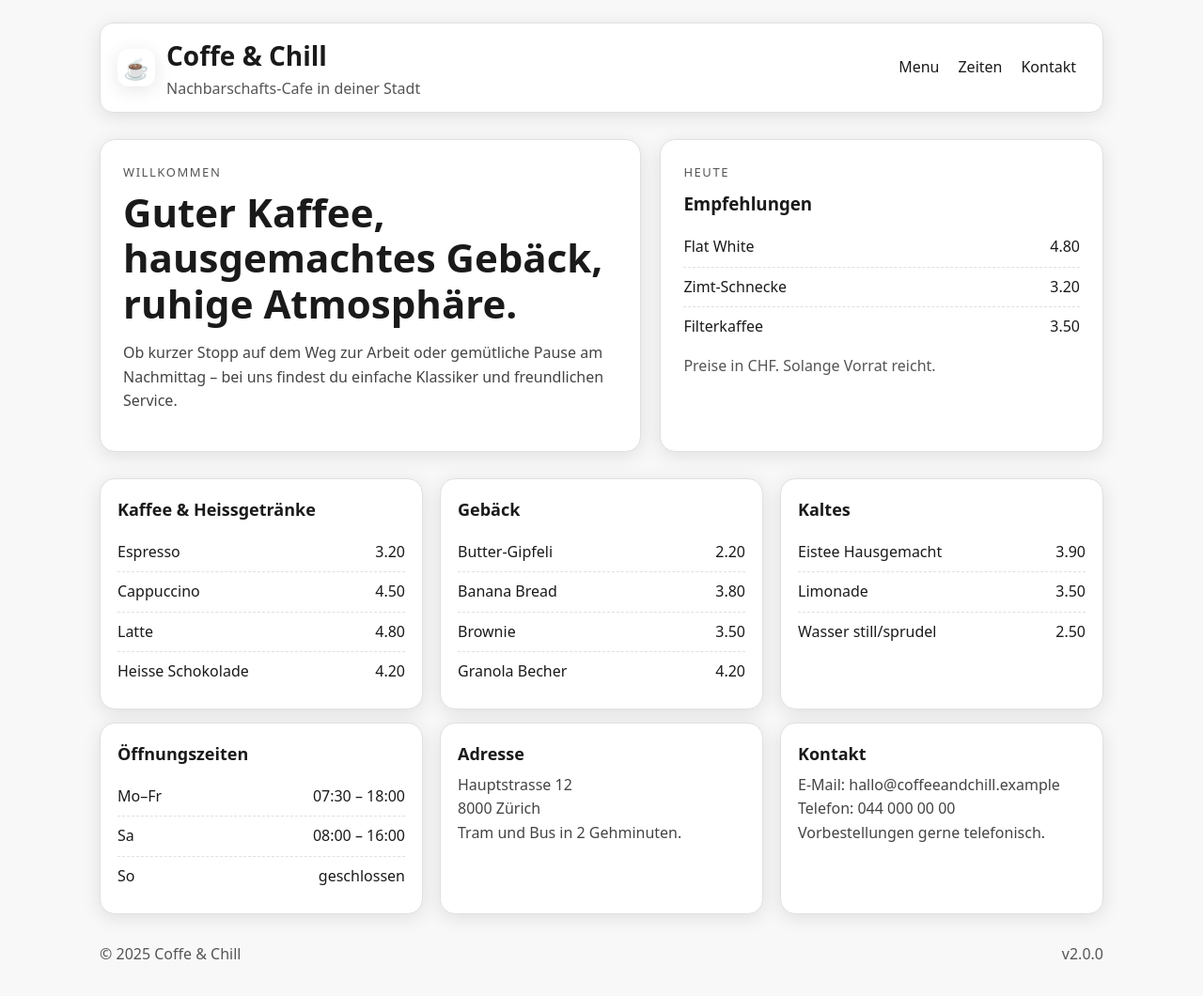
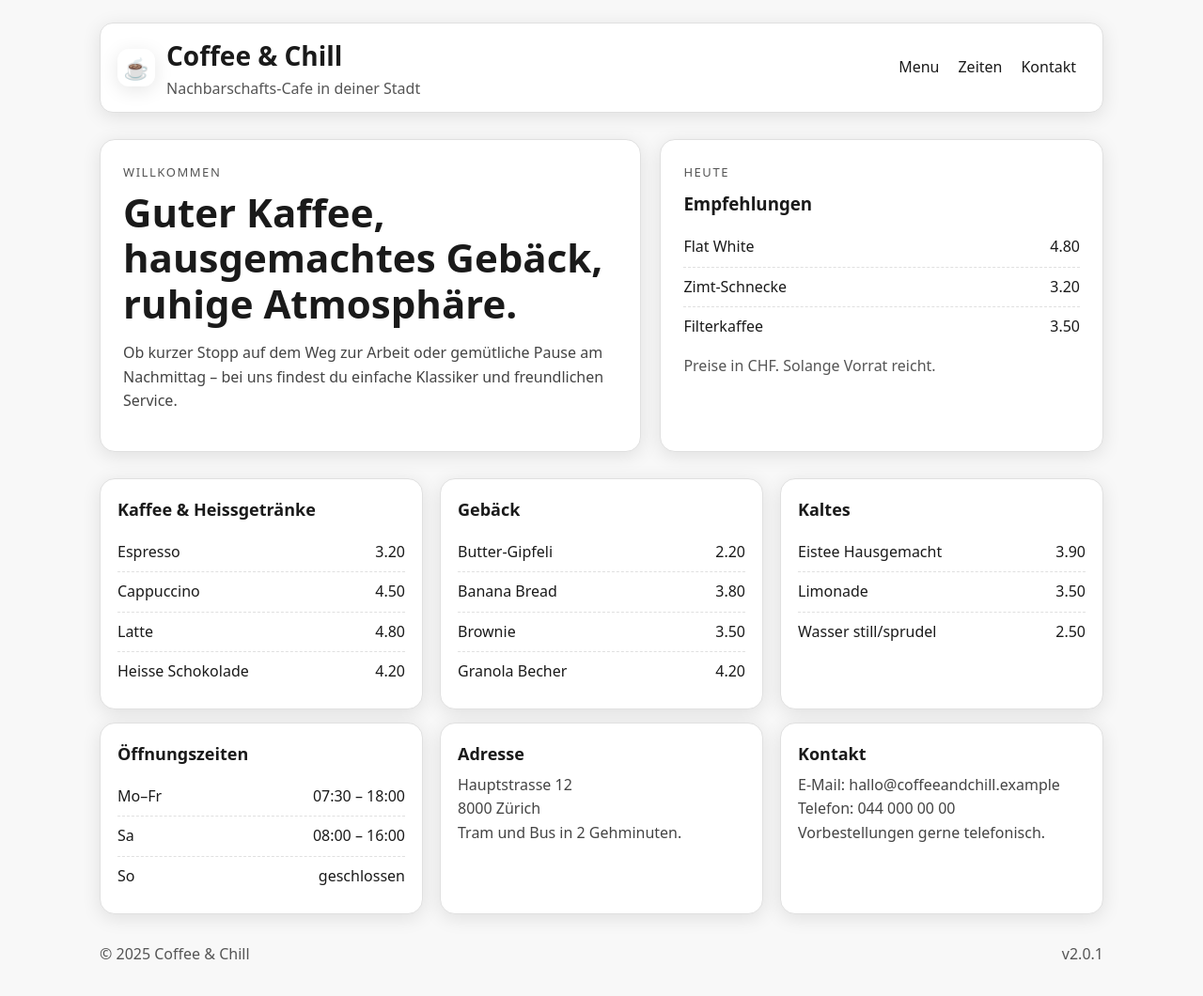
Before and after one commit to HSLU-Exercise/scope-your-project-gruppe_7, a plain HTML site: page docs/index.html in a window 1280 px wide. Shown: the whole page at 94% size. Drawn offline with Linux system fonts and the light colour scheme.

Commit message:
fix: Schreibfehler behoben

```diff
--- a/docs/index.html
+++ b/docs/index.html
@@ -3,9 +3,9 @@
   <head>
     <meta charset="utf-8">
     <meta name="viewport" content="width=device-width, initial-scale=1">
-    <meta name="description" content="Coffe & Chill – Dein Nachbarschafts-Cafe mit hausgemachtem Gebäck und gutem Kaffee.">
-    <meta name="application-version" content="2.0.0">
-    <title>Coffe & Chill – Nachbarschafts-Cafe</title>
+    <meta name="description" content="Coffee & Chill – Dein Nachbarschafts-Cafe mit hausgemachtem Gebäck und gutem Kaffee.">
+    <meta name="application-version" content="2.0.1">
+    <title>Coffee & Chill – Nachbarschafts-Cafe</title>
     <style>
       :root {
         --bg: #f8f8f8;
@@ -186,7 +186,7 @@
         <div class="brand">
           <div class="logo" aria-hidden="true">☕</div>
           <div>
-            <h1>Coffe & Chill</h1>
+            <h1>Coffee & Chill</h1>
             <div class="muted">Nachbarschafts-Cafe in deiner Stadt</div>
           </div>
         </div>
@@ -258,8 +258,8 @@
         </div>
       </section>
       <footer>
-        <div>© <span id="year"></span> Coffe & Chill</div>
-        <div class="muted">v2.0.0</div>
+        <div>© <span id="year"></span> Coffee & Chill</div>
+        <div class="muted">v2.0.1</div>
       </footer>
     </div>
     <script>
```
